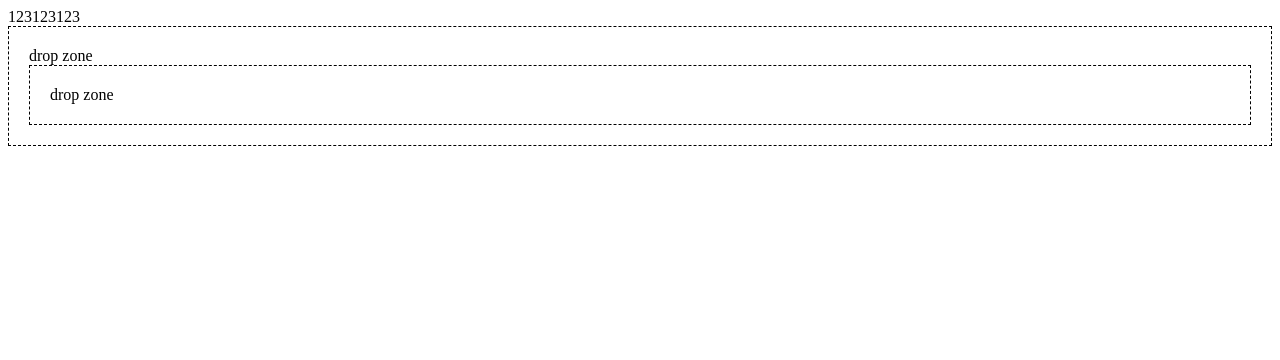
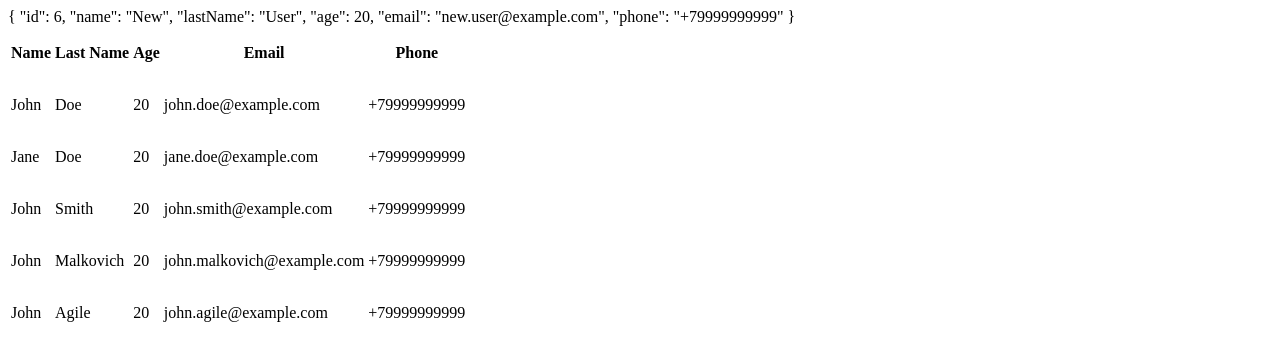
Before and after one commit to ZiZIGY/vue-dnd-hooks, a Vue app: page / in a window 1280 px wide. Shown: the top 360 px of the page. Built offline with nearby package versions, Linux system fonts and the light colour scheme.

Commit message:
almost doned

```diff
--- a/src/App.vue
+++ b/src/App.vue
@@ -1,69 +1,152 @@
-<script setup>
-  import { useDraggable } from '@/hooks/useDraggable';
-  import { useDroppable } from '@/hooks/useDroppable';
-  import { onMounted, ref } from 'vue';
+<script setup lang="ts">
   import DnDProvider from './components/DnDProvider.vue';
   import Draggable from './components/Draggable.vue';
-  import { useRect } from './hooks/useRect';
   import Droppable from './components/Droppable.vue';
-  import Skeleton from './components/Skeleton.vue';
+  import { IDnDProvider } from './@types';
+  import { ref } from 'vue';
 
-  const parent = ref(null);
+  interface IUser {
+    id: number;
+    name: string;
+    lastName: string;
+    age: number;
+    email: string;
+    phone: string;
+  }
 
-  const handleDragEnd = (context) => {
-    console.log('context', context.overElement);
+  const newUser = ref<IUser[]>([
+    {
+      id: 6,
+      name: 'New',
+      lastName: 'User',
+      age: 20,
+      email: 'new.user@example.com',
+      phone: '+79999999999',
+    },
+  ]);
+
+  const items = ref<IUser[]>([
+    {
+      id: 1,
+      name: 'John',
+      lastName: 'Doe',
+      age: 20,
+      email: 'john.doe@example.com',
+      phone: '+79999999999',
+    },
+    {
+      id: 2,
+      name: 'Jane',
+      lastName: 'Doe',
+      age: 20,
+      email: 'jane.doe@example.com',
+      phone: '+79999999999',
+    },
+    {
+      id: 3,
+      name: 'John',
+      lastName: 'Smith',
+      age: 20,
+      email: 'john.smith@example.com',
+      phone: '+79999999999',
+    },
+    {
+      id: 4,
+      name: 'John',
+      lastName: 'Malkovich',
+      age: 20,
+      email: 'john.malkovich@example.com',
+      phone: '+79999999999',
+    },
+    {
+      id: 5,
+      name: 'John',
+      lastName: 'Agile',
+      age: 20,
+      email: 'john.agile@example.com',
+      phone: '+79999999999',
+    },
+  ]);
+
+  const handleDragEnd = (context: IDnDProvider) => {
+    console.log(context);
     if (context.overElement) {
-      parent.value = context.overElement;
-    } else {
-      parent.value = null;
+      items.value.push(newUser.value[0]);
+      newUser.value.shift();
     }
   };
 </script>
 
 <template>
   <DnDProvider @drag-end="handleDragEnd">
-    <Draggable
-      v-if="parent === null"
-      :id="123"
-      @drag-end="handleDragEnd"
+    <TransitionGroup
+      name="list"
+      tag="div"
     >
-      123123123
-    </Draggable>
-    <Droppable
-      class="drop-zone"
-      :id="1"
-    >
-      <div> drop zone </div>
       <Draggable
-        :id="123"
-        v-if="parent?.id == '1'"
+        v-for="item in newUser"
+        :key="item.id"
       >
-        <Skeleton></Skeleton>
+        <div>
+          <span>{{ item }}</span>
+        </div>
       </Draggable>
-      <Droppable
-        :id="2"
-        class="drop-zone"
+    </TransitionGroup>
+    <table class="table">
+      <thead>
+        <tr>
+          <th>Name</th>
+          <th>Last Name</th>
+          <th>Age</th>
+          <th>Email</th>
+          <th>Phone</th>
+        </tr>
+      </thead>
+      <TransitionGroup
+        tag="tbody"
+        name="list"
       >
-        <div> drop zone </div>
-        <Draggable
-          :id="123"
-          v-if="parent?.id == '2'"
+        <tr
+          v-for="item in items"
+          :key="item.id"
         >
-          kek
-        </Draggable>
-      </Droppable>
-    </Droppable>
+          <td>{{ item.name }}</td>
+          <td>{{ item.lastName }}</td>
+          <td>{{ item.age }}</td>
+          <td>{{ item.email }}</td>
+          <td>{{ item.phone }}</td>
+        </tr>
+        <tr>
+          <td colspan="5">
+            <Droppable />
+          </td>
+        </tr>
+      </TransitionGroup>
+    </table>
   </DnDProvider>
 </template>
 
 <style>
-  .test {
-    overflow: scroll;
-    resize: both;
-    display: block;
+  .table tr,
+  .table div {
+    height: 50px;
   }
-  .drop-zone {
-    padding: 20px;
-    border: 1px dashed #000;
+
+  .list-move, /* apply transition to moving elements */
+.list-enter-active,
+.list-leave-active {
+    transition: all 0.5s ease;
+  }
+
+  .list-enter-from,
+  .list-leave-to {
+    opacity: 0;
+    transform: translateX(30px);
+  }
+
+  /* ensure leaving items are taken out of layout flow so that moving
+   animations can be calculated correctly. */
+  .list-leave-active {
+    position: absolute;
   }
 </style>
--- a/src/components/DnDProvider.vue
+++ b/src/components/DnDProvider.vue
@@ -6,7 +6,8 @@
   }>();
 
   useDnDProvider('Test', {
-    onDragEnd: (context) => {
+    dragEnd: (context) => {
+      console.log('test');
       emit('drag-end', context);
     },
   });
--- a/src/components/Draggable.vue
+++ b/src/components/Draggable.vue
@@ -1,28 +1,40 @@
 <script lang="ts" setup>
   import { DraggableProps } from '@/@types';
+  import { useDnDContext } from '@/hooks/useDnDContext';
   import { useDraggable } from '@/hooks/useDraggable';
   import { useUniqueId } from '@/hooks/useUniqueID';
+  import type { Component } from 'vue';
 
   const { tag = 'div', id = useUniqueId() } = defineProps<DraggableProps>();
 
   const { elementRef, position, isDragging, offset } = useDraggable(id, 'Test');
+  interface Test {
+    layer?: Component;
+  }
+
+  const context = useDnDContext<Test>('Test');
 </script>
 
 <template>
-  <component
+  <div
     ref="elementRef"
-    :is="tag"
     :class="{
       draggable: true,
       dragging: isDragging,
     }"
     :style="{
-      '--top': `${position.y - offset.y}px`,
-      '--left': `${position.x - offset.x}px`,
+      '--top': `${position.y}px`,
+      '--left': `${position.x}px`,
+      '--offset-x': `-${offset.percentX}%`,
+      '--offset-y': `-${offset.percentY}%`,
     }"
   >
-    <slot></slot>
-  </component>
+    <slot v-if="!context.layer" />
+    <component
+      v-else
+      :is="context.layer"
+    />
+  </div>
 </template>
 
 <style>
@@ -34,5 +46,6 @@
     pointer-events: none;
     top: var(--top);
     left: var(--left);
+    transform: translate(var(--offset-x), var(--offset-y));
   }
 </style>
--- a/src/components/Droppable.vue
+++ b/src/components/Droppable.vue
@@ -3,6 +3,8 @@
   import Skeleton from './Skeleton.vue';
   import { useUniqueId } from '@/hooks/useUniqueID';
   import { DnDEntityID } from '@/@types';
+  import { markRaw, type Component } from 'vue';
+  import { contextName } from '@/utils';
 
   interface IDroppableProps {
     tag?: keyof HTMLElementTagNameMap;
@@ -14,23 +16,40 @@
     (e: 'dropped', id: DnDEntityID): void;
   }>();
 
-  const { containerRef, isOver, currentRect, initialRect } = useDroppable(
-    id,
-    'Test',
-    {
-      onDrop: () => {
-        emit('dropped', id);
-      },
-    }
-  );
+  interface Test {
+    layer?: Component;
+  }
+
+  const { containerRef, isOver } = useDroppable<Test>(id, 'Test', {
+    onOver: (context) => {
+      context.layer = markRaw(Skeleton);
+    },
+    onLeave: (context) => {
+      context.layer = undefined;
+    },
+  });
 </script>
 
 <template>
-  <component
+  <div
     ref="containerRef"
-    :is="tag"
+    :class="{
+      'drop-tr': isOver,
+    }"
   >
     <slot></slot>
-    <Skeleton v-if="isOver" />
-  </component>
+  </div>
 </template>
+
+<style>
+  .drop-tr {
+    background-color: rgb(223, 223, 223);
+    opacity: 0.5;
+    height: 50px;
+    box-sizing: border-box;
+    padding: 10px;
+    border: 1px dashed grey;
+    border-radius: 10px;
+    transition: 0.3s cubic-bezier(0.165, 0.84, 0.44, 1);
+  }
+</style>
--- a/src/hooks/useDnDContext.ts
+++ b/src/hooks/useDnDContext.ts
@@ -1,7 +1,8 @@
+import { IDnDProvider } from '@/@types';
 import { inject } from 'vue';
 
 export const useDnDContext = <T>(name: string): T => {
-  const context = inject<T>(name);
+  const context = inject<T & IDnDProvider>(name);
 
   if (!context) throw new Error(`context ${name} not found`);
 
--- a/src/hooks/useDraggable.ts
+++ b/src/hooks/useDraggable.ts
@@ -1,22 +1,20 @@
 import type { DnDEntityID, IDnDProvider, UseDraggableOptions } from '@/@types';
-import { dropEventName, setID, userSelect } from '@/utils';
 import { onMounted, onUnmounted, reactive, ref } from 'vue';
+import { setDataAttribute, userSelect } from '@/utils';
 
 import { useDnDContext } from './useDnDContext';
 import { useRect } from './useRect';
 
-export const useDraggable = (
+export const useDraggable = <T = void>(
   id: DnDEntityID,
   contextName: string,
-  options?: UseDraggableOptions
+  options?: UseDraggableOptions<T>
 ) => {
   const elementRef = ref<HTMLElement | null>(null);
   const isDragging = ref(false);
 
-  const context = useDnDContext<IDnDProvider>(contextName);
-  if (!context) {
-    throw new Error(`DnD context "${contextName}" not found`);
-  }
+  const context = useDnDContext<T & IDnDProvider>(contextName);
+  if (!context) throw new Error(`DnD context "${contextName}" not found`);
 
   const { currentRect, initialRect } = useRect(elementRef);
 
@@ -72,14 +70,12 @@ export const useDraggable = (
     document.addEventListener('pointerup', end);
     window.addEventListener('scroll', handleScroll);
 
-    options?.onStart?.();
+    options?.dragStart?.(context);
   };
 
   const move = (event: PointerEvent) => {
     position.x = event.pageX;
     position.y = event.pageY;
-
-    options?.onMove?.();
 
     if (!currentRect.value) return;
 
@@ -97,7 +93,7 @@ export const useDraggable = (
         point.y - window.scrollY
       );
 
-      const droppable = target?.closest('[data-droppable]');
+      const droppable = target?.closest('[data-dnd-droppable]');
 
       if (droppable) {
         const rect = droppable.getBoundingClientRect();
@@ -137,6 +133,8 @@ export const useDraggable = (
         context.overElement = null;
       }
     }
+
+    options?.dragMove?.(context);
   };
 
   const end = () => {
@@ -147,10 +145,13 @@ export const useDraggable = (
     document.removeEventListener('pointerup', end);
     window.removeEventListener('scroll', handleScroll);
 
-    context.overElement?.node.dispatchEvent(new Event(dropEventName));
-    context.dragEnd?.(context);
+    if (options?.dragEnd) {
+      options.dragEnd(context);
 
-    options?.onEnd?.();
+      console.log('options');
+    } else {
+      context.dragEnd?.(context);
+    }
 
     context.isDragging = false;
     context.overElement = null;
@@ -158,7 +159,7 @@ export const useDraggable = (
 
   onMounted(() => {
     if (elementRef.value) {
-      setID(elementRef.value, id);
+      setDataAttribute(elementRef.value, 'dndId', id.toString());
       elementRef.value.addEventListener('pointerdown', start);
     }
   });
--- a/src/hooks/useDroppable.ts
+++ b/src/hooks/useDroppable.ts
@@ -1,40 +1,45 @@
 import { DnDEntityID, IDnDProvider, UseDroppableOptions } from '@/@types';
-import { computed, onMounted, onUnmounted, ref } from 'vue';
-import { dropEventName, setID } from '@/utils';
+import { computed, onMounted, ref, watch } from 'vue';
 
+import { setDataAttribute } from '@/utils';
 import { useDnDContext } from '@/hooks/useDnDContext';
 import { useRect } from '@/hooks/useRect';
 
-export const useDroppable = (
+export const useDroppable = <T = void>(
   id: DnDEntityID,
   contextName: string,
-  options: UseDroppableOptions
+  options: UseDroppableOptions<T>
 ) => {
   const containerRef = ref<HTMLElement | null>(null);
   const { currentRect, initialRect } = useRect(containerRef);
 
-  const context = useDnDContext<IDnDProvider>(contextName);
+  const context = useDnDContext<T & IDnDProvider>(contextName);
   if (!context) {
     throw new Error(`DnD context "${contextName}" not found`);
   }
 
-  const isOver = computed(() => {
-    return context.overElement?.node === containerRef.value;
+  const isOver = computed(
+    () => context.overElement?.node === containerRef.value && context.isDragging
+  );
+
+  let wasOver = false;
+  watch([isOver, () => context.isDragging], ([value, isDragging]) => {
+    if (value && !wasOver) {
+      options.onOver?.(context);
+    } else if (!value && wasOver) {
+      options.onLeave?.(context);
+    }
+    if (wasOver && !isDragging) {
+      options.onDrop?.(context);
+    }
+    wasOver = value;
   });
-
-  const dropHandle = () => {
-    if (options.onDrop) {
-      options.onDrop();
-    }
-  };
 
   onMounted(() => {
     if (!containerRef.value) return;
 
-    setID(containerRef.value, id);
-
-    containerRef.value.addEventListener(dropEventName, dropHandle, false);
-    containerRef.value.dataset.droppable = 'true';
+    setDataAttribute(containerRef.value, 'dndId', id.toString());
+    setDataAttribute(containerRef.value, 'dndDroppable', 'true');
   });
 
   return {
--- a/src/utils/index.ts
+++ b/src/utils/index.ts
@@ -1,10 +1,12 @@
-import { DnDEntityID } from '@/@types';
+export const contextName = 'DnDContext';
 
-export const contextName = 'DnDContext';
-export const dropEventName = 'dnd-drop';
-
-export const setID = (el: HTMLElement, id: DnDEntityID) =>
-  (el.dataset.dndId = id.toString());
+export const setDataAttribute = (
+  el: HTMLElement,
+  key: string,
+  value: string
+) => {
+  el.dataset[key] = value;
+};
 
 export const userSelect = {
   originalValue: '',
```
Also changed, not shown: src/@types/index.d.ts (+12 -10 lines), src/hooks/useDnDProvider.ts (+6 -5 lines).
